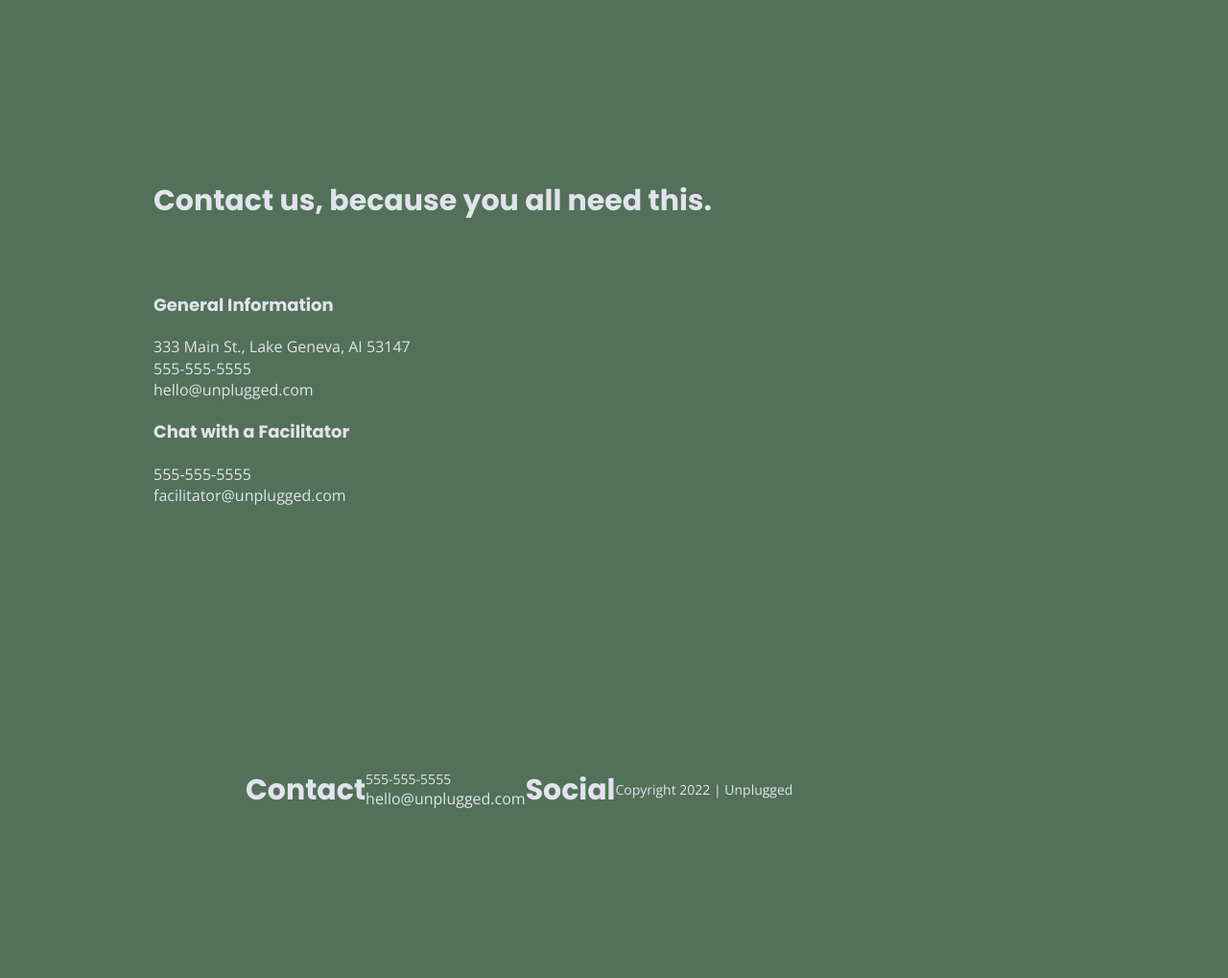
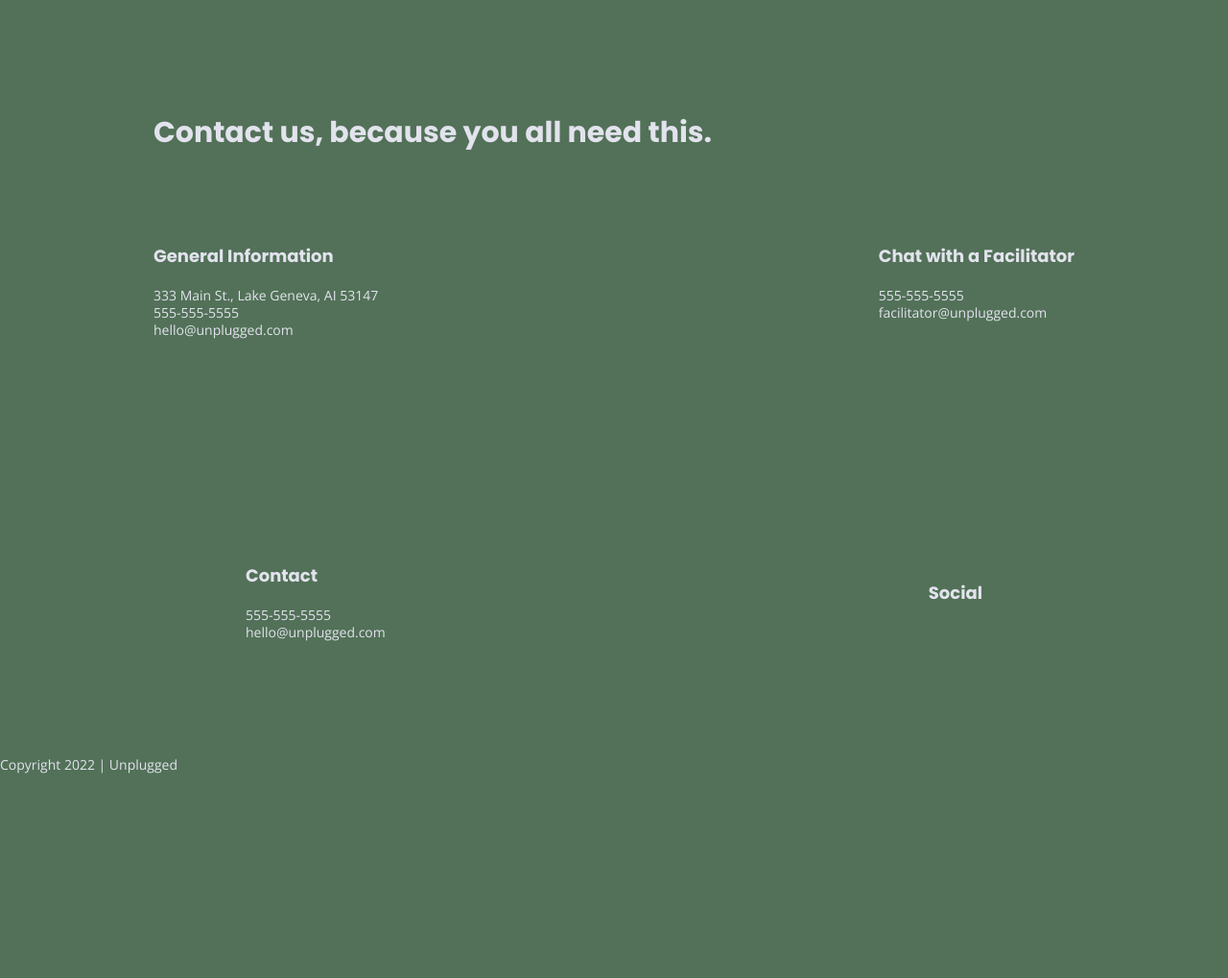
Before and after one commit to IndyArk/unplugged-website, a website: page about/index.html in a window 1280 px wide. Shown: the part 658-1677 px from the top of the page at 96% size. After the commit the page ends 1484 px from the top, so only its background shows below. Drawn offline with nearby package versions, Linux system fonts and the light colour scheme; files that its build step writes are made by us from their sources; files whose address does not match are found by name.

Commit message:
Cleaned up about page index file

```diff
--- a/about/index.html
+++ b/about/index.html
@@ -1,4 +1,4 @@
-<!-- ABOUT PAGE INDEX -->
+<!-- ABOUT PAGE INDEX - UNPLUGGED RETREAT -->
 
 <!doctype html>
 <html class="no-js" lang="">
@@ -28,10 +28,13 @@
 </head>
 
 <body>
+<!--[if lte IE 9]>
+    <p class="browserupgrade">You are using an <strong>outdated</strong> browser. Please <a href="https://browsehappy.com/">upgrade your browser</a> to improve your experience and security.</p>
+  <![endif]-->
 
-  <!-- Add your site or application content here -->
+
+<!--------------------------- HEADER AREA ------------------------------------>
 <header>
-  <div class="hero-area">
   <div class="content-wrapper">
     <a href="../index.html"><img src="" alt="Silverbell Cabin logo"></a>
 
@@ -39,115 +42,148 @@
       </div>
 
     <nav>
-        <li><a href="../faq/index.html" target="_blank">FAQ<</a></li>
+      <ul>
+        <li><a href="../faq/index.html" target="_blank">FAQ</a></li>
         <li><a href="index.html" target="_blank">About</a></li>
+      </ul>
     </nav>
   </div> <!-- End content-wrapper div -->
-  </div> <!-- End hero-area div -->
 </header>
+
+<!---------------------------- END HEADER AREA --------------------------------->
 
 
 
 
 
+<!----------------------------- MAIN AREA ----------------------------------->
+
 <main>
-  <div class="mission">
+
+  <!--------------------- MISSION SECTION --------------------->
+
+  <section class="mission">
     <div class="content-wrapper">
       <div class="mission-content">
 
-        <h1>Our Mission - we want to make you the team you always wanted to be.</h1>
+        <h2>Our Mission - we want to make you the team you always wanted to be.</h2>
+
           <p class="col1">Tahini drizzle pomegranate summer fruit salad seitan cozy butternut sweet
             potato roasted peanuts blueberry chia seed jam seeds basmati arugula salad tomato and basil.
             Fig arugula cashew salad blood orange smash Bolivian rainbow pepper Mexican fiesta strawberry
             spinach salad crumbled lentils shaved almonds creamiest apple vinaigrette homemade balsamic
-          creamy cauliflower alfredo sauce cremini mushrooms.</p>
+            creamy cauliflower alfredo sauce cremini mushrooms.
+          </p>
 
           <p class="col2">Cauliflower green papaya salad Italian linguine puttanesca ginger lemongrass
             agave green tea vine tomatoes pumpkin guacamole green grapes red amazon pepper shiitake mushrooms
             dark chocolate four-layer. Cherries banana roasted butternut squash dill basil mediterranean
             luxury bowl instant pot red curry tofu noodles cool off coconut parsley chocolate peanut butter
-            dip cherry bomb pepper almond milk fresh muffins.</p>
+            dip cherry bomb pepper almond milk fresh muffins.
+          </p>
+
       </div> <!-- end mission content div -->
     </div> <!-- end content-wrapper div -->
-  </div> <!-- end mission div -->
+  </section> <!-- end mission section -->
 
-
-
-
-  <figure class="map">
-
-  </figure>
-
-
-
-
-  <section class="contact-section">
-    <div class="content-wrapper">
-      <h2>Contact us, because you all need this.</h2>
-
-      <div class="col-1">
-        <h3>General Information</h3>
-        <address>
-          333 Main St., Lake Geneva, AI 53147<br>
-          555-555-5555<br>
-          <email>hello@unplugged.com</email>
-        </address>
-      </div>
-
-      <div class="col-2">
-        <h3>Chat with a Facilitator</h3>
-        <address>555-555-5555<br>
-          <email>facilitator@unplugged.com</email>
-        </address>
-      </div>
-
-    </div> <!-- End content-wrapper div -->
-  </section> <!-- End contact section -->
-
-</main>
+  <!----------------- END MISSION SECTION ------------------------>
 
 
 
 
 
 
-<footer>
-  <div class="content-wrapper">
-    <div class="footer-content">
-      <h2>Contact</h2>
-      <div class="contact">
-        <address class="contact"><p>555-555-5555</p>
-          <email>hello@unplugged.com</email>
-        </address>
-      </div>
+  <!----------------------- MAP SECTION -------------------------->
 
-      <div class="social">
-        <h2>Social</h2>
-        <div class="social-icons">
-          <p><a href="https://www.facebook.com/yoursite" target="_blank"></a></p>
-          <p><a href=https://www.twitter.com/yoursite" target="_blank"></a></p>
-          <p><a href="https://www.instagram.com/yoursite" target="_blank"></a></p>
-        </div>
-      </div>
+  <section class="map">
+    <figure class="map">
+    </figure>
+  </section>
 
-      <div class="copyright">
-        <p>Copyright 2022 | Unplugged</p>
-      </div>
-
-    </div> <!-- Footer content ends -->
-  </div> <!-- footer content-wrapper ends -->
-</footer>
+  <!----------------------- END MAP SECTION ---------------------->
 
 
 
 
 
 
+  <!--------------------- CONTACT SECTION ------------------------>
+
+  <section class="contact-section">
+    <div class="content-wrapper">
+      <h2>Contact us, because you all need this.</h2>
+
+      <address class="contact-content">
+        <div class="col-1">
+          <h4>General Information</h4>
+          <p>
+            333 Main St., Lake Geneva, AI 53147<br>
+            555-555-5555<br>
+            hello@unplugged.com
+          </p>
+        </div>
+
+        <div class="col-2">
+          <h4>Chat with a Facilitator</h4>
+          <p>
+            555-555-5555<br>
+            facilitator@unplugged.com
+          </p>
+        </div>
+      </address>
+
+    </div> <!-- End content-wrapper class div -->
+  </section> <!-- End contact section class section -->
+
+  <!---------------------- END CONTACT SECTION ------------------------>
+
+</main>
+
+<!----------------------------- END MAIN AREA --------------------------------->
 
 
-  <script src="js/vendor/modernizr-3.11.2.min.js"></script>
-  <script src="js/plugins.js"></script>
-  <script src="js/main.js"></script>
+
+
+
+
+<!------------------------------- FOOTER AREA ------------------------------------>
+
+<footer>
+  <div class="content-wrapper">
+    <div class="footer-content">
+      <div class="contact">
+        <h4>Contact</h4>
+        <address>
+          <p>
+            555-555-5555<br>
+            hello@unplugged.com
+          </p>
+        </address>
+      </div><!-- END contact class div -->
+
+      <div class="social">
+        <h4>Social</h4>
+        <div class="social-icons">
+          <p><a href="https://www.facebook.com/yoursite" target="_blank"></a></p>
+          <p><a href="https://www.twitter.com/yoursite" target="_blank"></a></p>
+          <p><a href="https://www.instagram.com/yoursite" target="_blank"></a></p>
+        </div> <!-- END social-icons class div -->
+      </div> <!-- END social class div -->
+    </div> <!-- Footer content ends -->
+  </div> <!-- footer content-wrapper ends -->
+
+  <div class="copyright">
+    <p>Copyright 2022 | Unplugged</p>
+  </div>
+
+</footer>
+
+<!---------------------------- FOOTER AREA ENDS --------------------------------->
+
+
+
+
+
 
   <!-- Google Analytics: change UA-XXXXX-Y to be your site's ID. -->
   <script>
```
Lines whose indentation alone changed are shown as unchanged.
